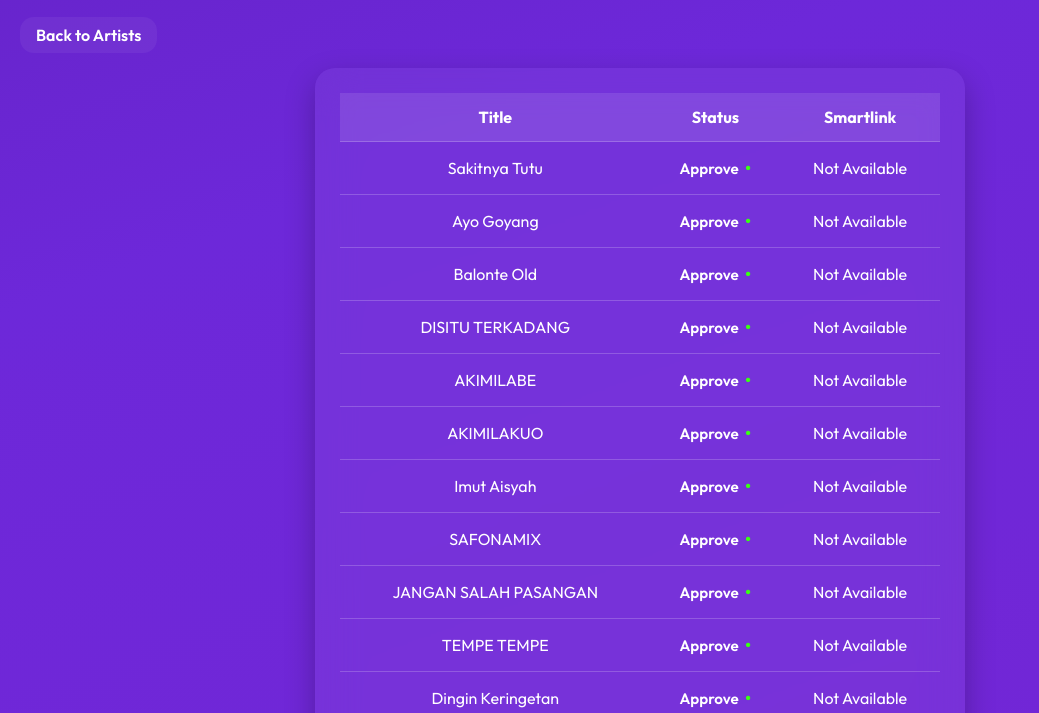
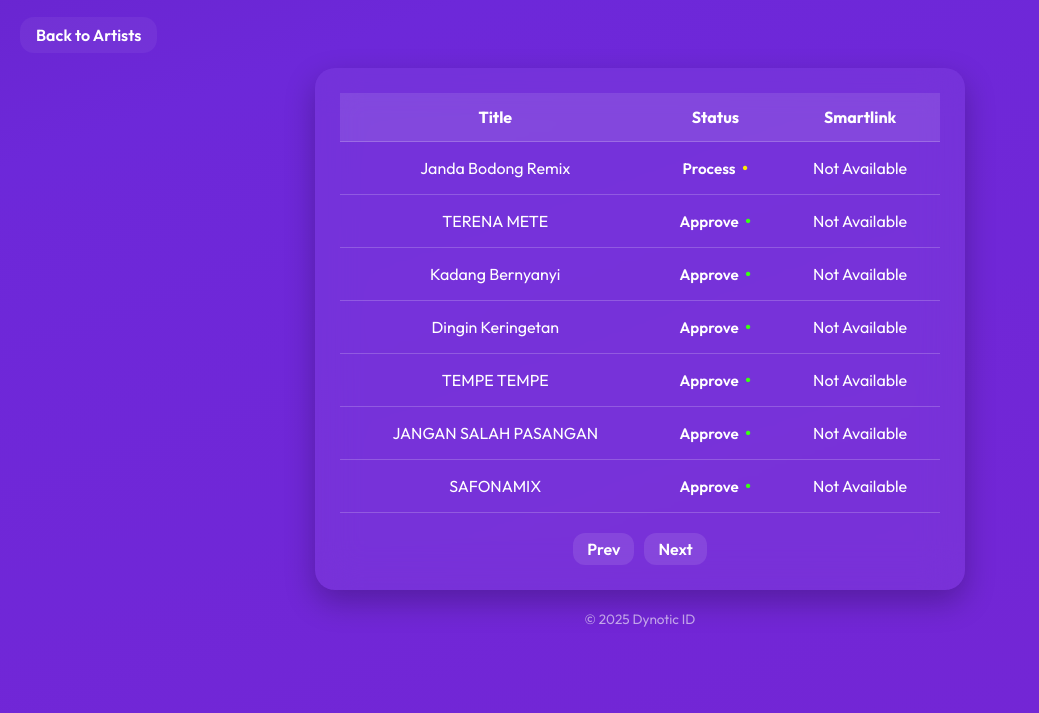
Before and after one commit to dynoticid/alfinsmartlink, a plain HTML site: page index.html in a window 1280 px wide. Shown: the part 87-800 px from the top of the page, without its empty margins (0-1039 px from the left). Drawn offline with Linux system fonts and the light colour scheme.

Commit message:
index.html

```diff
--- a/index.html
+++ b/index.html
@@ -68,8 +68,6 @@ th{
   font-weight:700;
   background: rgba(255,255,255,0.1);
 }
-
-/* Status text dengan titik di belakang */
 .status-text{
   font-weight:600;
   font-size:0.95rem;
@@ -82,18 +80,33 @@ th{
 .status-text .dot{
   font-size:1.2rem;
 }
-
-/* Warna dot sesuai status */
-.status-approve .dot { color: #39ff14; }   /* Hijau */
-.status-takedown .dot { color: #ff8c00; } /* Oranye */
-.status-process .dot { color: #ffea00; }   /* Kuning */
-.status-rejected .dot { color: #ff0033; }  /* Merah */
+.status-approve .dot { color: #39ff14; }
+.status-takedown .dot { color: #ff8c00; }
+.status-process .dot { color: #ffea00; }
+.status-rejected .dot { color: #ff0033; }
 
 footer{
-  margin-top:35px;
+  margin-top:20px;
   color:rgba(255,255,255,0.6);
   font-size:0.85rem;
   text-align:center;
+}
+.pagination{
+  margin-top:20px;
+  display:flex;
+  justify-content:center;
+  gap:10px;
+}
+.page-btn{
+  cursor:pointer;
+  padding:6px 14px;
+  border-radius:12px;
+  background: rgba(255,255,255,0.1);
+  font-weight:600;
+  transition:0.2s;
+}
+.page-btn:hover{
+  background: rgba(255,255,255,0.2);
 }
 @media(max-width:600px){
   th,td{padding:12px 8px;font-size:0.85rem;}
@@ -115,26 +128,75 @@ footer{
         <th>Smartlink</th>
       </tr>
     </thead>
-    <tbody>
-      <tr><td>Sakitnya Tutu</td><td><span class="status-text status-approve">Approve<span class="dot">•</span></span></td><td>Not Available</td></tr>
-      <tr><td>Ayo Goyang</td><td><span class="status-text status-approve">Approve<span class="dot">•</span></span></td><td>Not Available</td></tr>
-      <tr><td>Balonte Old</td><td><span class="status-text status-approve">Approve<span class="dot">•</span></span></td><td>Not Available</td></tr>
-      <tr><td>DISITU TERKADANG</td><td><span class="status-text status-approve">Approve<span class="dot">•</span></span></td><td>Not Available</td></tr>
-      <tr><td>AKIMILABE</td><td><span class="status-text status-approve">Approve<span class="dot">•</span></span></td><td>Not Available</td></tr>
-      <tr><td>AKIMILAKUO</td><td><span class="status-text status-approve">Approve<span class="dot">•</span></span></td><td>Not Available</td></tr>
-      <tr><td>Imut Aisyah</td><td><span class="status-text status-approve">Approve<span class="dot">•</span></span></td><td>Not Available</td></tr>
-      <tr><td>SAFONAMIX</td><td><span class="status-text status-approve">Approve<span class="dot">•</span></span></td><td>Not Available</td></tr>
-      <tr><td>JANGAN SALAH PASANGAN</td><td><span class="status-text status-approve">Approve<span class="dot">•</span></span></td><td>Not Available</td></tr>
-      <tr><td>TEMPE TEMPE</td><td><span class="status-text status-approve">Approve<span class="dot">•</span></span></td><td>Not Available</td></tr>
-      <tr><td>Dingin Keringetan</td><td><span class="status-text status-approve">Approve<span class="dot">•</span></span></td><td>Not Available</td></tr>
-      <tr><td>Kadang Bernyanyi</td><td><span class="status-text status-approve">Approve<span class="dot">•</span></span></td><td>Not Available</td></tr>
-      <tr><td>TERENA METE</td><td><span class="status-text status-approve">Approve<span class="dot">•</span></span></td><td>Not Available</td></tr>
-      <tr><td>Janda Bodong Remix</td><td><span class="status-text status-process">Process<span class="dot">•</span></span></td><td>Not Available</td></tr>
+    <tbody id="table-body">
+      <!-- Data akan diisi oleh JS -->
     </tbody>
   </table>
+
+  <div class="pagination">
+    <span class="page-btn" id="prev">Prev</span>
+    <span class="page-btn" id="next">Next</span>
+  </div>
 </div>
 
 <footer>© 2025 Dynotic ID</footer>
 
+<script>
+// Data lagu terbaru dulu
+const songs = [
+  {title:"Janda Bodong Remix", status:"process"},
+  {title:"TERENA METE", status:"approve"},
+  {title:"Kadang Bernyanyi", status:"approve"},
+  {title:"Dingin Keringetan", status:"approve"},
+  {title:"TEMPE TEMPE", status:"approve"},
+  {title:"JANGAN SALAH PASANGAN", status:"approve"},
+  {title:"SAFONAMIX", status:"approve"},
+  {title:"Imut Aisyah", status:"approve"},
+  {title:"AKIMILAKUO", status:"approve"},
+  {title:"AKIMILABE", status:"approve"},
+  {title:"DISITU TERKADANG", status:"approve"},
+  {title:"Balonte Old", status:"approve"},
+  {title:"Ayo Goyang", status:"approve"},
+  {title:"Sakitnya Tutu", status:"approve"}
+];
+
+let currentPage = 1;
+const rowsPerPage = 7; // 7 lagu per halaman
+
+function renderTable(){
+  const tableBody = document.getElementById("table-body");
+  tableBody.innerHTML = "";
+  const start = (currentPage-1)*rowsPerPage;
+  const end = start + rowsPerPage;
+  const pageSongs = songs.slice(start, end);
+
+  pageSongs.forEach(song=>{
+    const row = document.createElement("tr");
+    row.innerHTML = `
+      <td>${song.title}</td>
+      <td><span class="status-text status-${song.status}">${song.status.charAt(0).toUpperCase() + song.status.slice(1)}<span class="dot">•</span></span></td>
+      <td>Not Available</td>
+    `;
+    tableBody.appendChild(row);
+  });
+}
+
+document.getElementById("prev").addEventListener("click", ()=>{
+  if(currentPage>1){
+    currentPage--;
+    renderTable();
+  }
+});
+
+document.getElementById("next").addEventListener("click", ()=>{
+  if(currentPage*rowsPerPage < songs.length){
+    currentPage++;
+    renderTable();
+  }
+});
+
+renderTable();
+</script>
+
 </body>
 </html>
```
